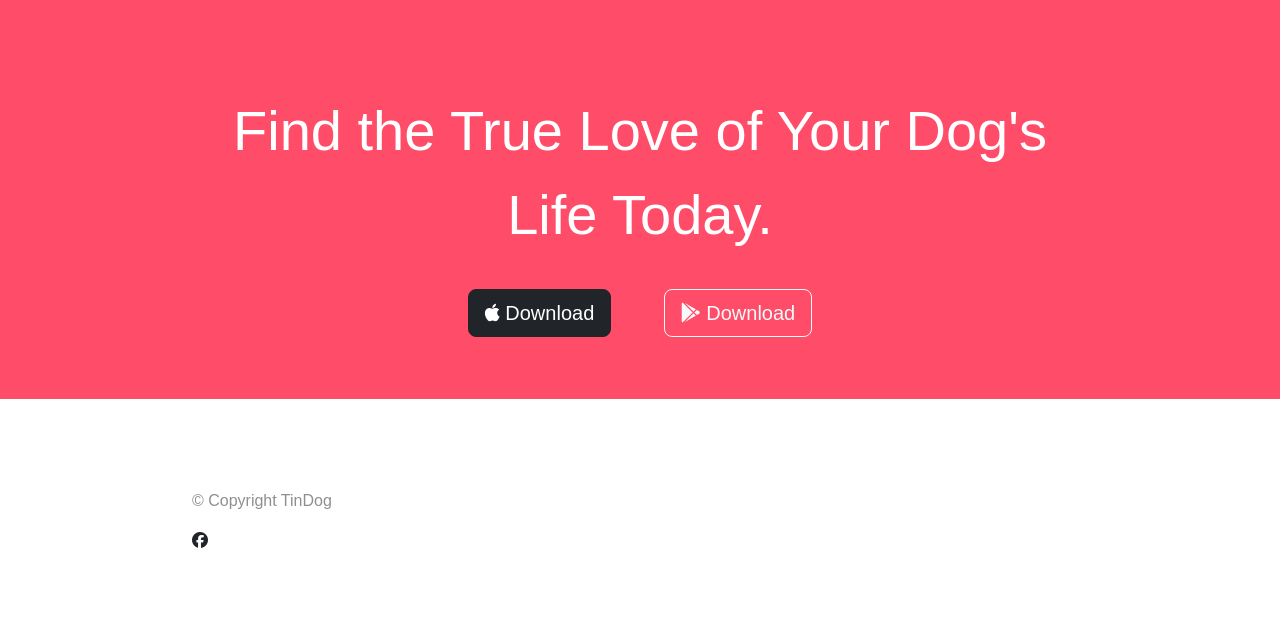
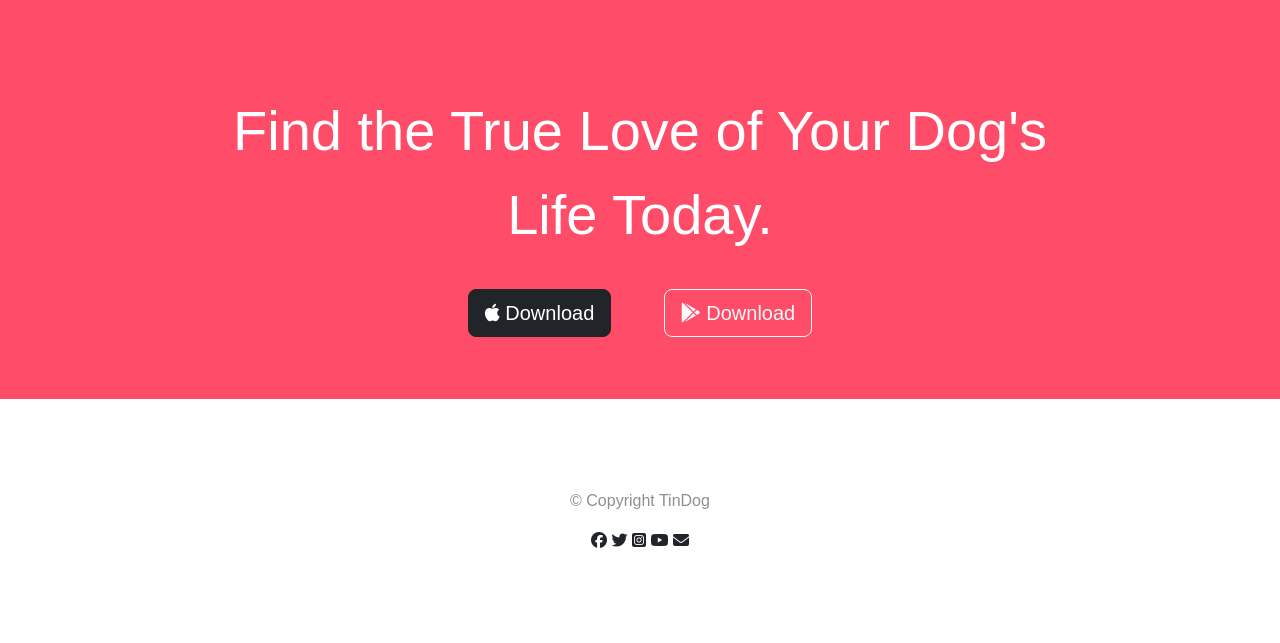
Before and after one commit to JDBgit9/James-Justis, a PHP site: page / in a window 1280 px wide. Shown: the part 2747-3390 px from the top of the page. Run offline with PHP 8.4, Linux system fonts and the light colour scheme; some libraries are stand-ins or nearby versions.

Commit message:
added social icons

```diff
--- a/bootstrap-5.1.3-dist/bootstrap-5.1.3-dist/TinDog-Start-master/css/styles.css
+++ b/bootstrap-5.1.3-dist/bootstrap-5.1.3-dist/TinDog-Start-master/css/styles.css
@@ -172,6 +172,7 @@ p {
 
 #footer {
     padding: 7% 15%;
+    text-align: center;
 }
 
 
--- a/bootstrap-5.1.3-dist/bootstrap-5.1.3-dist/TinDog-Start-master/index.html
+++ b/bootstrap-5.1.3-dist/bootstrap-5.1.3-dist/TinDog-Start-master/index.html
@@ -216,7 +216,12 @@
   <footer id="footer">
 
     <p>© Copyright TinDog</p>
-    <i class="fa-brands fa-facebook"></i>
+    <i class="icon fa-brands fa-facebook"></i>
+    <i class="icon fa-brands fa-twitter"></i>
+    <i class="icon fa-brands fa-instagram-square"></i>
+    <i class="icon fa-brands fa-youtube"></i>
+    <i class="icon fa-solid fa-envelope"></i>
+
   </footer>
 
 
```
